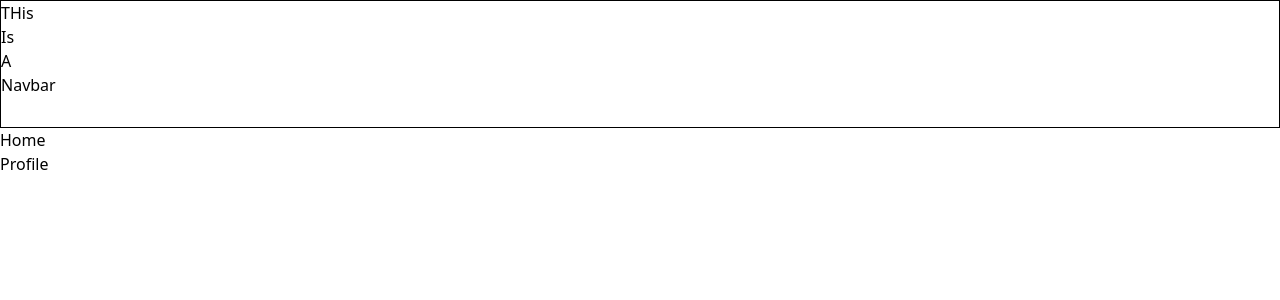
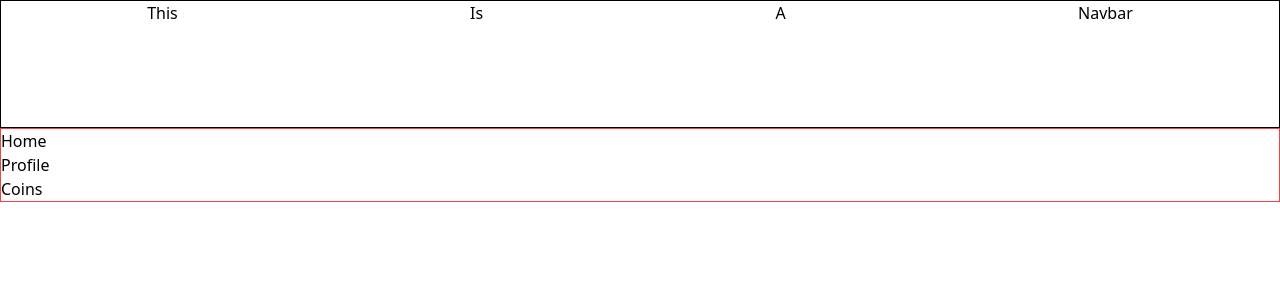
Before and after one commit to MichOchieng/sandbox, a Next.js app in the folder next/tutorial/: page / in a window 1280 px wide. Shown: the top 300 px of the page. Built offline with nearby package versions, Linux system fonts and the light colour scheme.

Commit message:
Minor change

```diff
--- a/next/tutorial/components/navbar.tsx
+++ b/next/tutorial/components/navbar.tsx
@@ -3,11 +3,15 @@ export const Navbar = () => {
         <div
             className="navBar"
         >
-            <ul>
-                <li>THis</li>
-                <li>Is</li>
-                <li>A</li>
-                <li>Navbar</li>
+            <ul
+                className="
+                w-full flex flex-row items-center justify-center
+                "
+            >
+                <li className="mx-auto">This</li>
+                <li className="mx-auto">Is</li>
+                <li className="mx-auto">A</li>
+                <li className="mx-auto">Navbar</li>
             </ul>
         </div>
     )
--- a/next/tutorial/pages/index.tsx
+++ b/next/tutorial/pages/index.tsx
@@ -1,13 +1,12 @@
 import type { NextPage } from 'next'
-import Head from 'next/head'
-import Image from 'next/image'
 import Link from 'next/link'
 
 const Home: NextPage = () => {
   return (
-    <div className="">
-      <h1>Home</h1>
+    <div className="aid h-full w-full flex flex-col">
+      <Link href="/">Home</Link>
       <Link href="/profile">Profile</Link>
+      <Link href="/coins">Coins</Link>
     </div>
   )
 }
```
